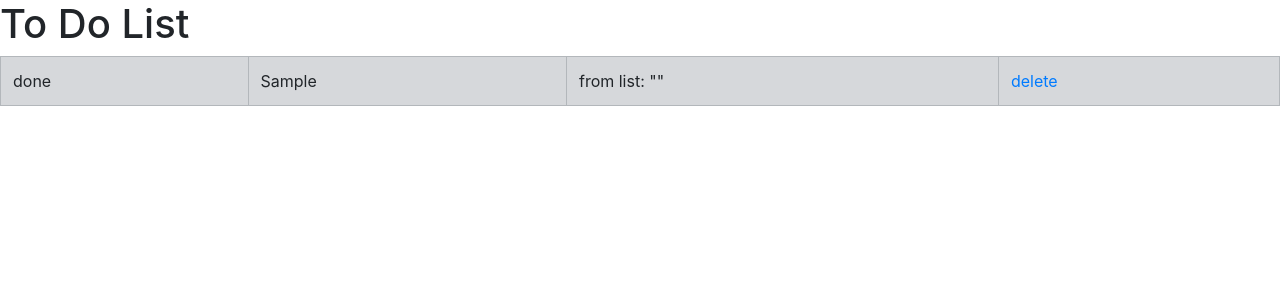
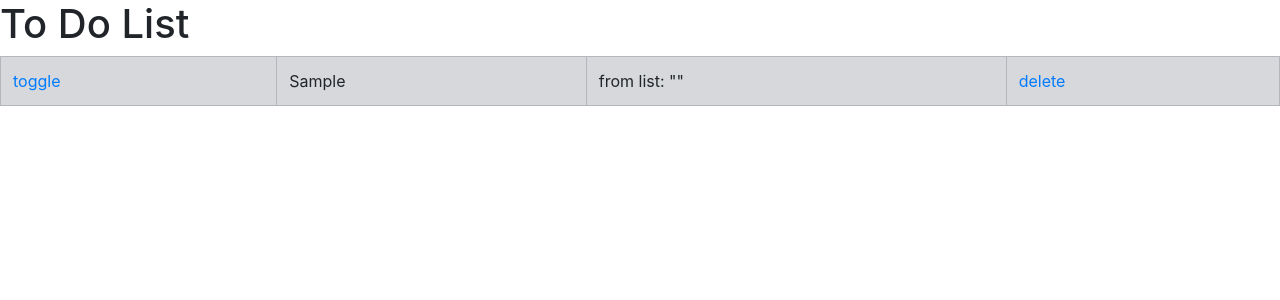
Before and after one commit to theTisrock/DjangoScratchPad, a Django app: page / in a window 1280 px wide. Shown: the part 56-356 px from the top of the page. Run offline with Django 3.2, Linux system fonts and the light colour scheme; tables that the repository leaves empty hold one stand-in row (values such as "Sample post"); some libraries are stand-ins or nearby versions.

Commit message:
add GET request for toggle functionality in template

```diff
--- a/my_app/todo_list/templates/home.html
+++ b/my_app/todo_list/templates/home.html
@@ -9,7 +9,7 @@
 <table class="table table-bordered">
     {% for item in all_items %}
         <tr class="{% if item.complete %}table-secondary strikethrough{% endif %}">
-            <td class="{% if item.complete %}strikethrough{% endif %}">done</td>
+            <td><a href="{% url 'toggle' item.id %}">toggle</a></td>
             <td> {{ item }} </td>
             <td>from list: "{{ item.of_list }}"</td>
             <td><a href="{% url 'delete' item.id %}">delete</a></td>
```
